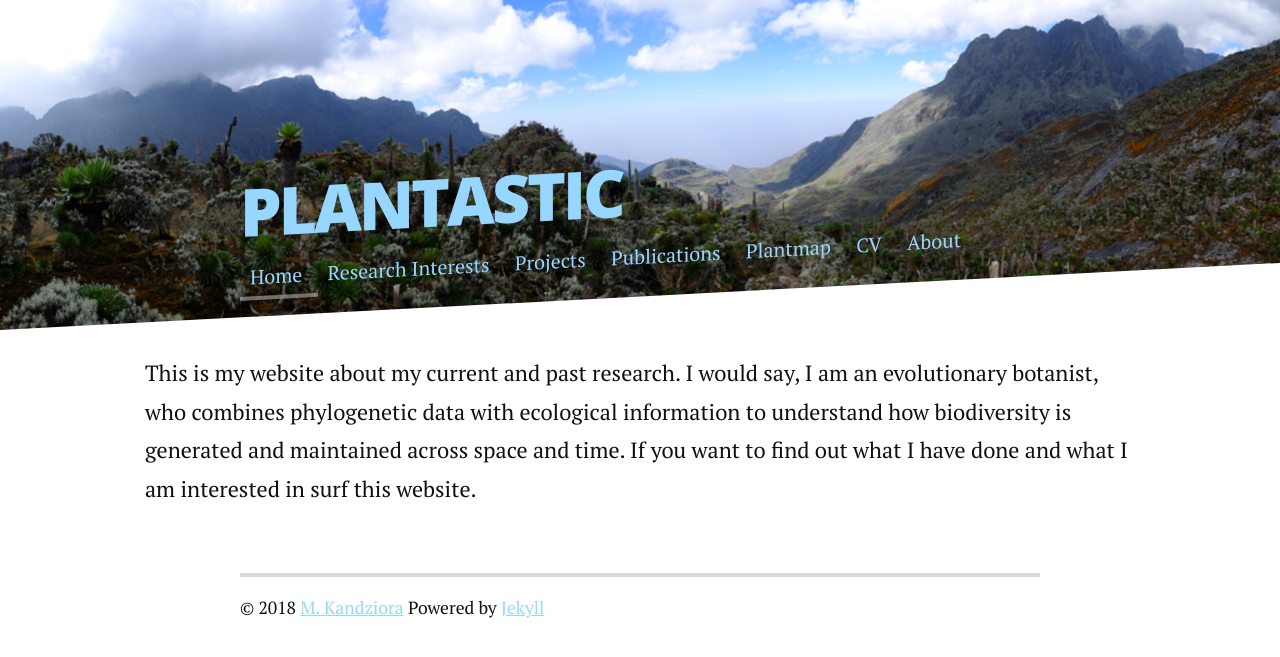
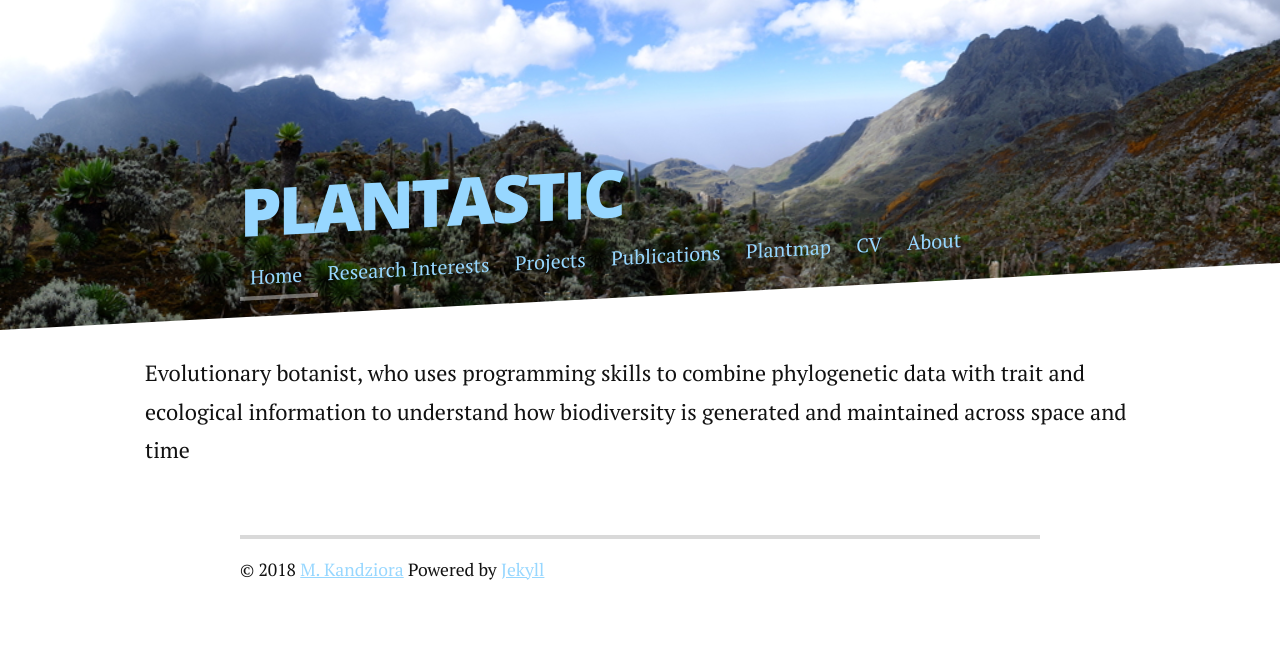
Before and after one commit to mkandziora/plantastic, a Jekyll site: the page built from index.html, in a window 1280 px wide. Shown: the top 657 px of the page. Built offline with Jekyll 4.4.1, drawn with Linux system fonts in a browser that asks for light colours; nearby versions of some CDN libraries.

Commit message:
update home

```diff
--- a/index.html
+++ b/index.html
@@ -10,7 +10,7 @@ title: Plantastic
 
 
   </h5>
-  <p> This is my website about my current and past research. I would say, I am an evolutionary botanist, who combines phylogenetic data with ecological information to understand how biodiversity is generated and maintained across space and time. If you want to find out what I have done and what I am interested in surf this website.
+  <p> Evolutionary botanist, who uses programming skills to combine phylogenetic data with trait and ecological information to understand how biodiversity is generated and maintained across space and time
   </p>
   <!-- <h1 class="pageTitle">Recent Posts</h1> -->
   <ul class="posts noList">
```
